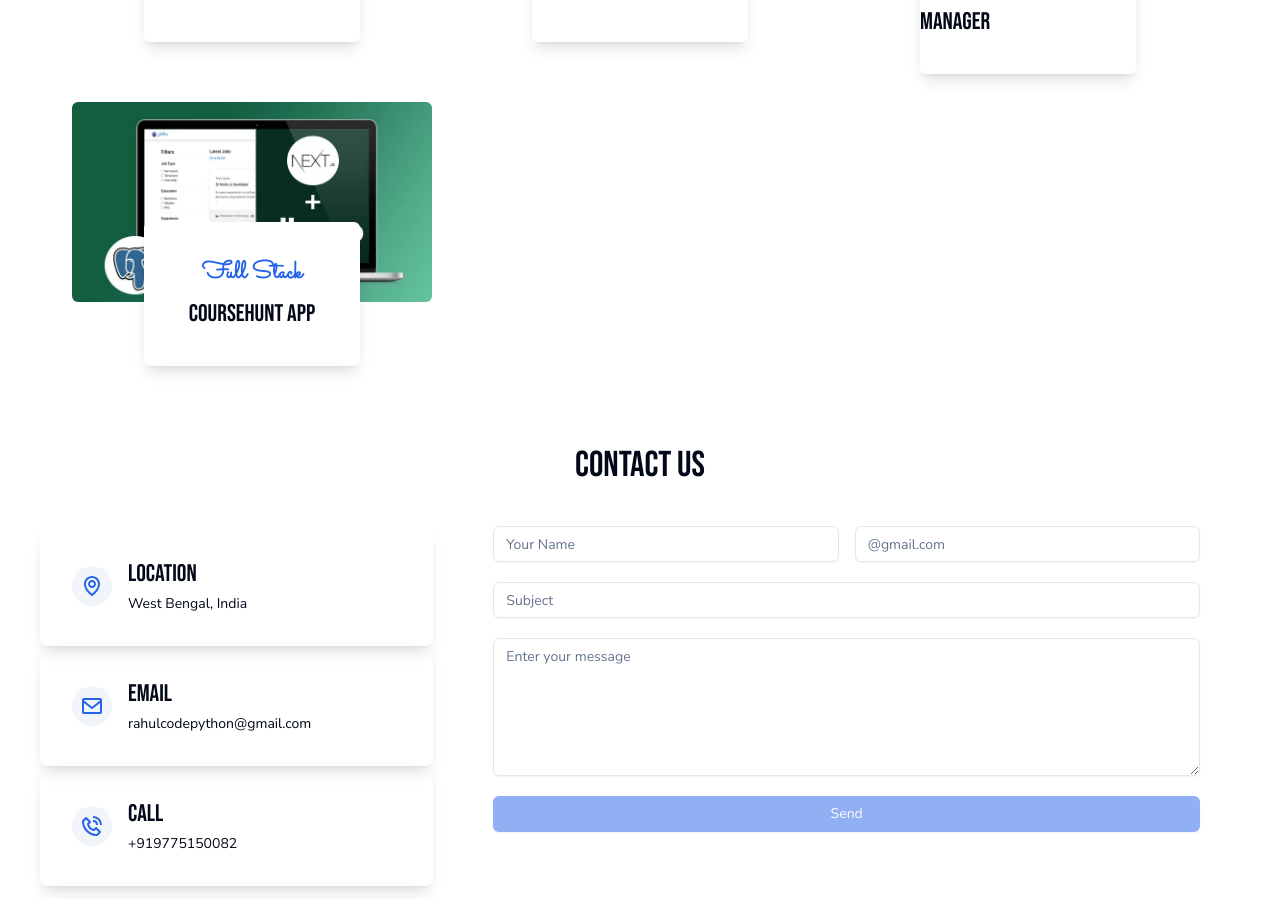
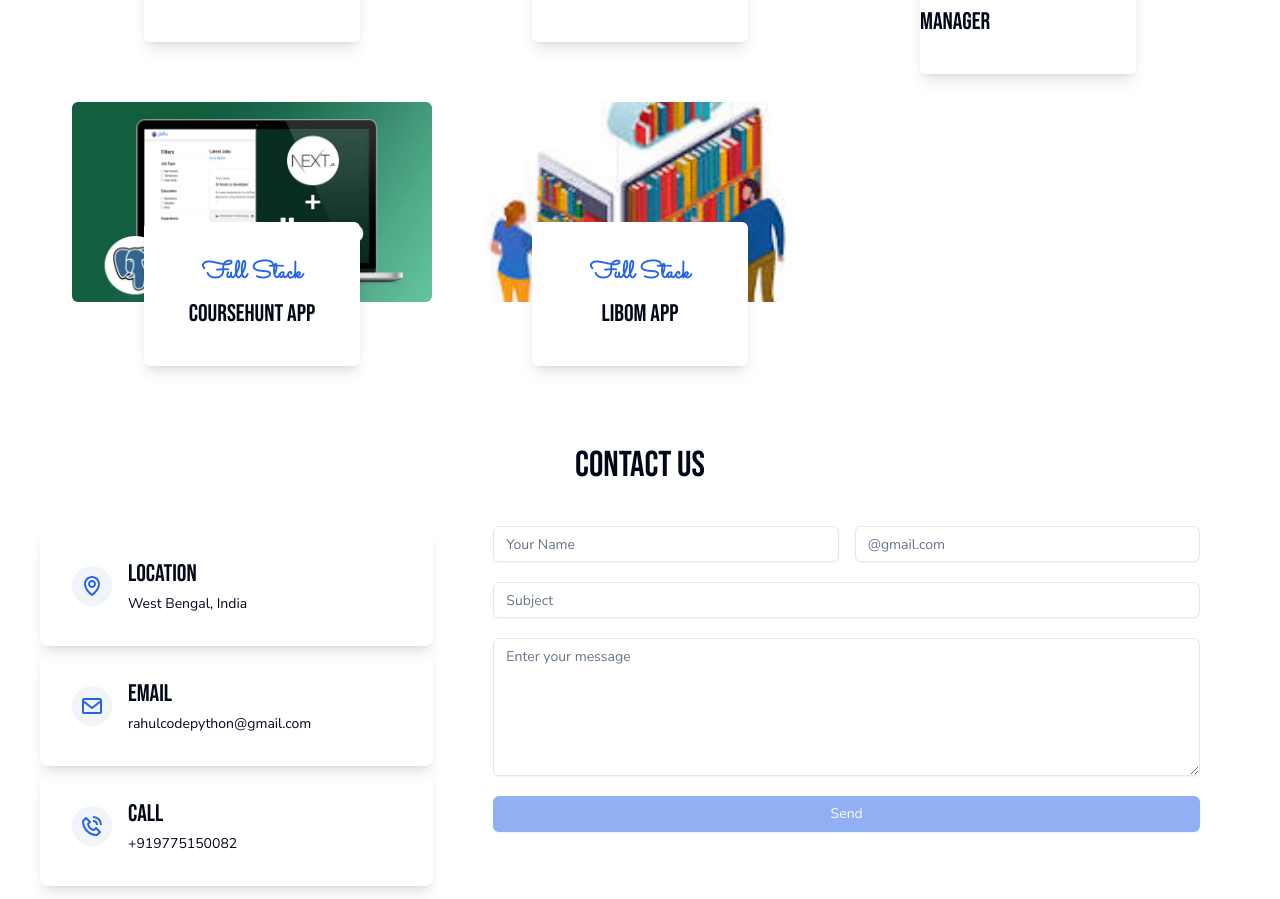
Before and after one commit to rahulcodepython/Portfolio, a Next.js app: page / in a window 1280 px wide. Shown: the part 4556-5455 px from the top of the page. Built offline with nearby package versions, Linux system fonts and the light colour scheme.

Commit message:
Add Libom App project to data structure

```diff
--- a/src/data/data.js
+++ b/src/data/data.js
@@ -211,6 +211,11 @@ const Data = {
             category: 'Full Stack',
             title: 'CourseHunt App  '
         },
+        {
+            image: '/projects/Libom.png',
+            category: 'Full Stack',
+            title: 'Libom App  '
+        },
     ],
     skillsData: [
         'HTML',
```
Also changed, not shown: public/projects/Libom.png (added).
